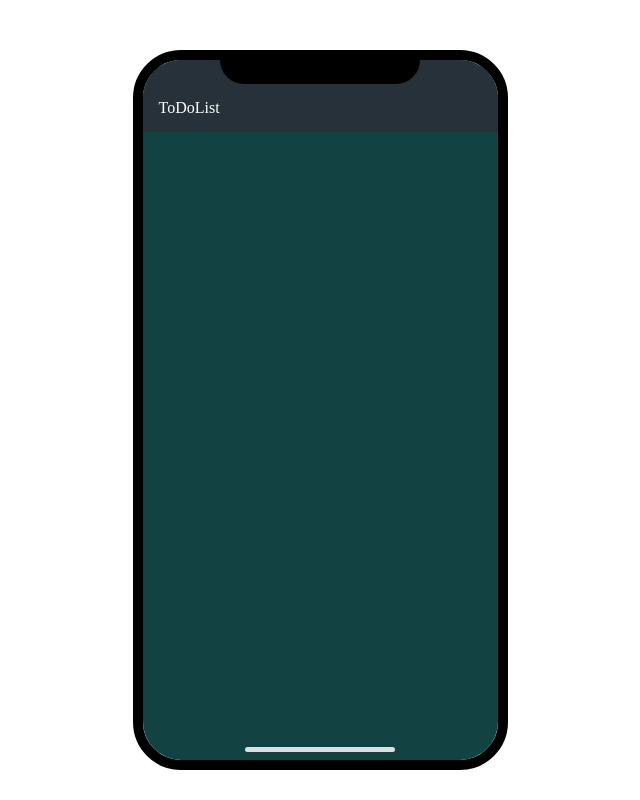
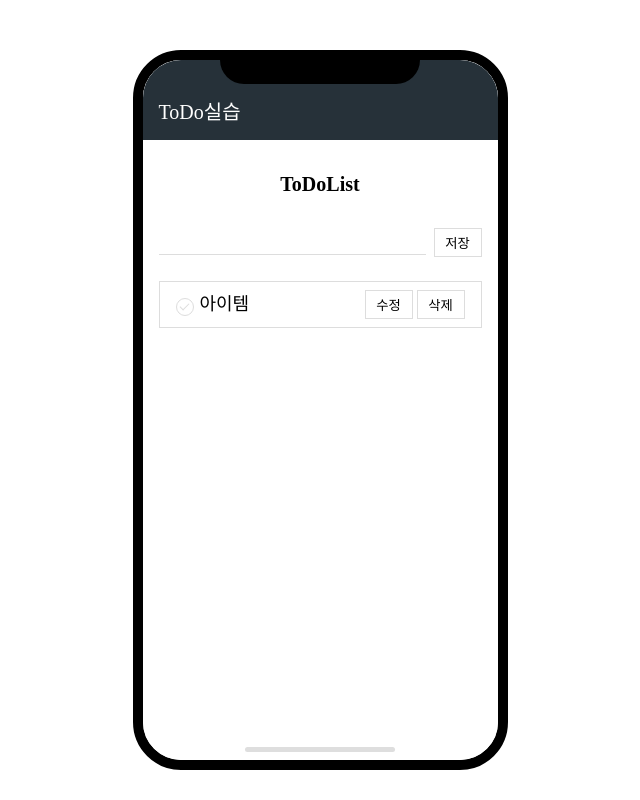
Before and after one commit to kimdongeun12/react-todo, a React (Create React App) app: page / in a window 1280 px wide. Shown: the whole page, without its empty margins (320-960 px from the left). Built offline with nearby package versions, Linux system fonts and the light colour scheme.

Commit message:
화면 완료 커밋

```diff
--- a/src/assets/styles/GlobalStyles.js
+++ b/src/assets/styles/GlobalStyles.js
@@ -3,6 +3,7 @@ import reset from 'styled-reset'; // style-reset 패키지
 
 const GlobalStyles = createGlobalStyle`
     ${reset}
+    body { line-height: 1.2; font-size: 16px; }
     a{
         text-decoration: none;
         color: inherit;
@@ -13,6 +14,9 @@ const GlobalStyles = createGlobalStyle`
     #root {
         min-width: 320px;
     }
+    *:focus { box-shadow:none; -webkit-box-shadow:none; outline: 0px dotted #ffffff; }
+    *:focus:not(:focus-visible) { outline: 0; }
+    button { padding:0; border:none; cursor:pointer; font-family:inherit; background:none; border-radius:0; }
 `;
 
 export default GlobalStyles;
--- /dev/null
+++ b/src/assets/styles/MixInStyles.js
@@ -0,0 +1,7 @@
+import { createGlobalStyle } from 'styled-components';
+
+const MixInStyles = createGlobalStyle`
+
+`;
+
+export default MixInStyles;
--- a/src/components/Header.js
+++ b/src/components/Header.js
@@ -5,7 +5,7 @@ function Header() {
     <>
       <HeaderWrap>
         <TitleText>
-          <span>ToDoList</span>
+          <span>ToDo실습</span>
         </TitleText>
       </HeaderWrap>
     </>
@@ -20,6 +20,7 @@ const HeaderWrap = styled.div`
   padding : 40px 16px 16px;
   background-color: #263139;
   color: #FFFFFF;
+  font-size: 20px;
   z-index : 5;
   & > div {
     display : inline-block;
--- a/src/index.js
+++ b/src/index.js
@@ -2,11 +2,13 @@ import React from 'react';
 import ReactDOM from 'react-dom/client';
 import App from './pages/App';
 import GlobalStyles from './assets/styles/GlobalStyles';
+import MixInStyles from './assets/styles/MixInStyles';
 
 const root = ReactDOM.createRoot(document.getElementById('root'));
 root.render(
   <>
     <GlobalStyles />
+    <MixInStyles />
     <App />
   </>
 );
--- a/src/pages/App.js
+++ b/src/pages/App.js
@@ -16,7 +16,6 @@ function App() {
 const AppWrap = styled.div`
   position: relative;
   margin: 50px auto 0;
-  padding-top : 72px;
   max-width: 375px;
   min-height: 720px;
   max-height: 720px;
--- a/src/pages/todo/Todo.js
+++ b/src/pages/todo/Todo.js
@@ -7,7 +7,7 @@ function Todo() {
   return (
     <>
       <TodoWrap>
-        <TodoTitle Text ="ToDo실습"/>
+        <TodoTitle Text ="ToDoList"/>
         <TodoInput />
         <TodoList />
       </TodoWrap>
@@ -20,10 +20,10 @@ const TodoWrap = styled.div`
   position: absolute;
   left: 0;
   top : 0;
-  padding: 16px;
+  padding: 80px 16px 16px;
   width: 100%;
   min-height: 100%;
-  background-color : #124241;
+  background-color : #ffffff;
 `
 
 
--- a/src/pages/todo/components/TodoInput.js
+++ b/src/pages/todo/components/TodoInput.js
@@ -3,10 +3,36 @@ import styled from "styled-components";
 function TodoInput() {
   return (
     <>
+      <TextWrap>
+        <TextField>
+          <input type="text" />
+          <button type="button">저장</button>
+        </TextField>
+      </TextWrap>
     </>
   );
 }
 
+const TextWrap = styled.div`
+  margin-bottom: 24px;
+`
+const TextField = styled.div`
+  display: flex;
+  justify-content: space-between;
+  align-items: center;
+  & > input[type="text"] {
+    width: calc(100% - 56px);
+    padding-bottom: 8px;
+    border: 0 none;
+    border-bottom: 1px solid #dddddd;
+    color : #000000
+  }
+  & > button {
+    min-width: 48px;
+    padding: 4px 8px;
+    border: 1px solid #dddddd;
+  }
+`
 
 
 export default TodoInput;
--- a/src/pages/todo/components/TodoList.js
+++ b/src/pages/todo/components/TodoList.js
@@ -1,12 +1,21 @@
 import styled from "styled-components";
+import TodoListItem from "./TodoListItem";
 
 function TodoList() {
   return (
     <>
+      <ListWrap>
+        <TodoListItem />
+      </ListWrap>
     </>
   );
 }
 
-
+const ListWrap = styled.ul`
+  padding: 8px 16px;
+  width: 100%;
+  border: 1px solid #dddddd;
+  background-color : #ffffff;
+`
 
 export default TodoList;
--- a/src/pages/todo/components/TodoListItem.js
+++ b/src/pages/todo/components/TodoListItem.js
@@ -1,12 +1,99 @@
 import styled from "styled-components";
 
-function App() {
+function TodoListItem() {
   return (
     <>
+      <CheckBoxList>
+        <CheckBox >
+          <input id="List01" type="checkbox" value="" />
+          <label for="List01">
+            아이템
+          </label>
+        </CheckBox>
+        <BtnWrap>
+          <BtnIcon>수정</BtnIcon>
+          <BtnIcon>삭제</BtnIcon>
+        </BtnWrap>
+      </CheckBoxList>
     </>
   );
 }
+const CheckBoxList = styled.li`
+  display: flex;
+  align-items : center;
+  padding-bottom: 8px;
+  & + li {
+    padding-top: 8px;
+    border-top: 1px solid #dddddd;
+  };
+  &:last-child {
+    padding-bottom: 0;
+  };
+`
+
+const CheckBox = styled.div`
+  width: 100%;
+  float: left;
+  & > input[type="checkbox"] {
+    visibility: hidden;
+    position: absolute;
+    left: 0;
+    top: 0;
+  };
+  & > input[type="checkbox"] + label {
+    position: relative;
+    display: inline-block;
+    padding-left: 24px;
+    padding-right: 8px;
+    font-size: 18px;
+    cursor: pointer;
+  };
+  & > input[type="checkbox"] + label::before {
+    content: "";
+    position: absolute;
+    left: 0;
+    top: 4px;
+    width: 16px;
+    height: 16px;
+    border: 1px solid #dddddd;
+    background-color: #ffffff;
+    border-radius: 100%;
+    transition: all 0.2s;
+  };
+  & > input[type="checkbox"] + label::after {
+    content: "";
+    position: absolute;
+    left: 6px;
+    top: 7px;
+    width: 4px;
+    height: 8px;
+    border: 0 solid #dddddd;
+    border-width: 1px 0 0 1px;
+    transform: rotate(-135deg);
+    transition: all 0.2s;
+  };
+  & > input[type="checkbox"]:checked + label {
+    color : #dddddd;
+    text-decoration: line-through;
+  };
+  & > input[type="checkbox"]:checked + label::before {
+    border-color: #2778fe;
+    background-color: #2778fe;
+  };
+  & > input[type="checkbox"]:checked + label::after {
+    border-color: #ffffff;
+  };
+`
+const BtnWrap = styled.div`
+ display: flex;
+`
+const BtnIcon = styled.button`
+ display: inline-block;
+ padding: 4px 8px;
+ min-width : 48px;
+ border: 1px solid #dddddd;
+ & + button { margin-left: 4px; }
+`
 
 
-
-export default App;
+export default TodoListItem;
--- a/src/pages/todo/components/TodoTitle.js
+++ b/src/pages/todo/components/TodoTitle.js
@@ -1,13 +1,20 @@
 import styled from "styled-components";
 
-function TodoTitle() {
+function TodoTitle(props) {
   return (
     <>
-      <div>{Text}</div>
+      <Title>{props.Text}</Title>
     </>
   );
 }
 
+const Title = styled.div`
+  width: 100%;
+  padding: 32px;
+  font-size: 20px;
+  font-weight: bold;
+  text-align: center;
+`
 
 
 export default TodoTitle;
```
